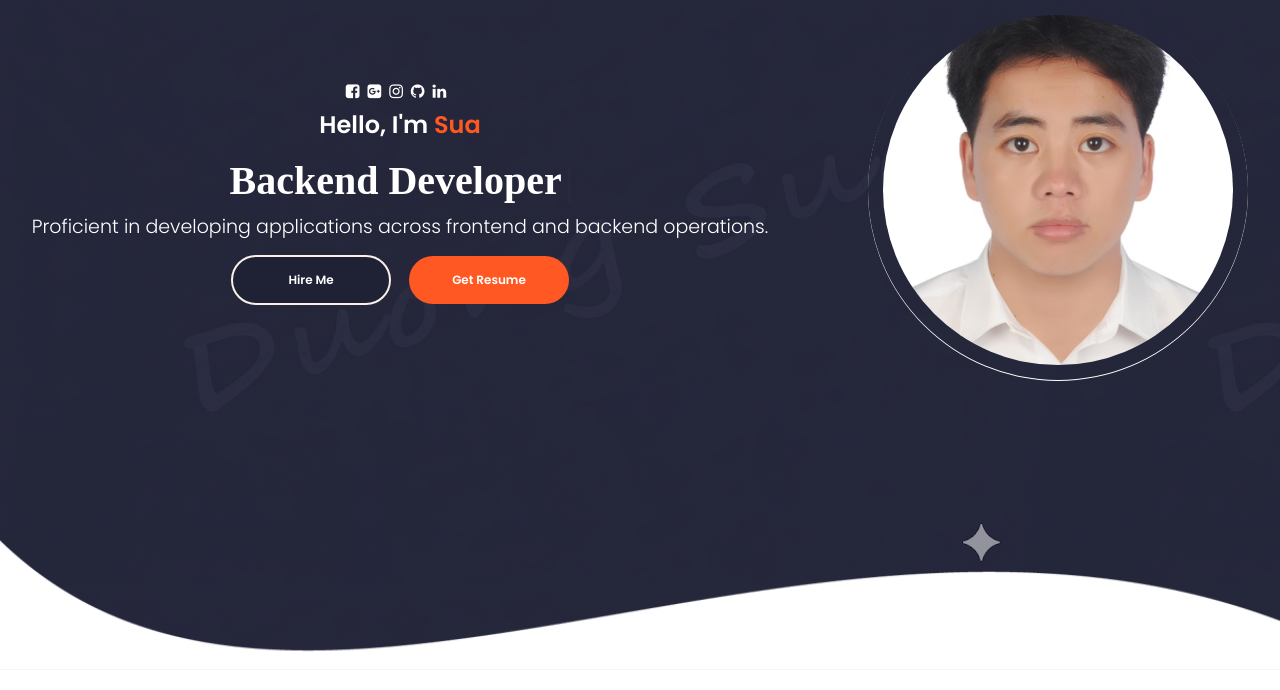
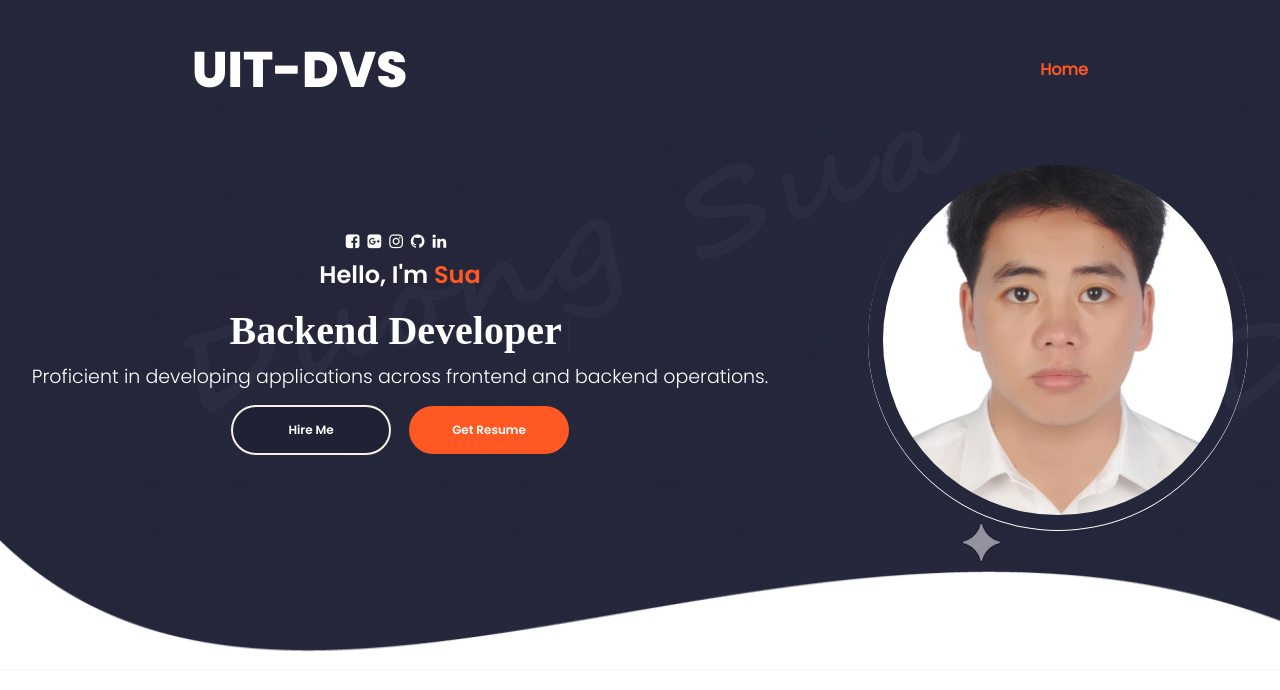
Before and after one commit to DuongVanSua/personal-website, a React (Create React App) app: page / in a window 1280 px wide. Shown: the top 690 px of the page. Built offline with nearby package versions, Linux system fonts and the light colour scheme; a web font is replaced by a local one.

Commit message:
add Header.js, add Header.css, add Animations.js, add commonUtils.js, add ScrollService.js

```diff
--- a/package.json
+++ b/package.json
@@ -3,6 +3,11 @@
   "version": "0.1.0",
   "private": true,
   "dependencies": {
+    "@fortawesome/fontawesome-svg-core": "^7.1.0",
+    "@fortawesome/free-brands-svg-icons": "^7.1.0",
+    "@fortawesome/free-regular-svg-icons": "^7.1.0",
+    "@fortawesome/free-solid-svg-icons": "^7.1.0",
+    "@fortawesome/react-fontawesome": "^3.1.0",
     "@testing-library/dom": "^10.4.1",
     "@testing-library/jest-dom": "^6.9.1",
     "@testing-library/react": "^16.3.0",
@@ -11,6 +16,7 @@
     "react-dom": "^19.2.0",
     "react-scripts": "5.0.1",
     "react-simple-typewriter": "^5.0.1",
+    "rxjs": "^7.8.2",
     "web-vitals": "^2.1.4"
   },
   "scripts": {
--- a/src/App.js
+++ b/src/App.js
@@ -1,11 +1,12 @@
 
 import './App.css';
-import Home from './PortfolioContainer/Home/Home';
+import PortfolioContainer from './PortfolioContainer/PortfolioContainer';
+
 
 function App() {
   return (
     <div className="App">
-     <Home/>
+     <PortfolioContainer/>
     </div>
   );
 }
--- /dev/null
+++ b/src/PortfolioContainer/Home/Header/Header.css
@@ -0,0 +1,103 @@
+.header-container {
+  display: flex;
+  justify-content: center;
+  height: 140px;
+  color: var(--white);
+}
+
+.header-parent {
+  display: flex;
+  align-items: center;
+  justify-content: space-between;
+  height: 100%;
+  width: 70%;
+  color: var(--white);
+}
+
+.header-logo {
+  font-size: 50px;
+  font-family: "Poppins ExtraBold";
+  color: var(--white);
+}
+
+.header-options {
+  display: flex;
+  align-items: center;
+}
+
+.header-option {
+  font-size: 16px;
+  cursor: pointer;
+  font-weight: 600;
+}
+
+.header-hamburger {
+  display: none;
+  color: var(--white);
+}
+
+.header-option-seperator {
+  margin: 0 50px 0 0;
+  color: var(--white);
+}
+
+.selected-header-option {
+  color: #ff5823;
+}
+
+@media only screen and (max-width: 1110px) {
+  .header-parent {
+    width: 80%;
+  }
+}
+
+@media only screen and (max-width: 970px) {
+  .header-hamburger {
+    display: block;
+  }
+
+  .header-parent {
+    width: 100%;
+    padding: 0 40px;
+    position: relative;
+  }
+
+  .header-options {
+    display: flex;
+    flex-direction: column;
+    position: absolute;
+    left: -100%;
+    top: 0px;
+    height: 100vh;
+    width: 100%;
+    justify-content: space-around;
+    background-color: #1f2235;
+    z-index: 1000;
+    opacity: 0.8;
+    transition: all 0.8s ease-out;
+  }
+
+  .header-option-seperator {
+    margin: 0;
+  }
+
+  .selected-header-option {
+    color: var(--white);
+  }
+
+  .header-option {
+    color: var(--white);
+  }
+
+  .header-hamburger-bars {
+    font-size: 30px;
+    cursor: pointer;
+    margin: 0px 10px;
+    color: var(--white);
+  }
+
+  .show-hamburger-options {
+    left: 0;
+    opacity: 1;
+  }
+}
--- /dev/null
+++ b/src/PortfolioContainer/Home/Header/Header.js
@@ -0,0 +1,86 @@
+import React, { useState, useEffect } from "react";
+import {
+  TOTAL_SCREENS,
+  GET_SCREEN_INDEX,
+} from "../../../utilities/commonUtils";
+import ScrollService from "../../../utilities/ScrollService";
+import { FontAwesomeIcon } from "@fortawesome/react-fontawesome";
+import { faBars } from "@fortawesome/free-solid-svg-icons";
+import './Header.css'
+
+export default function Header() {
+  const [selectedScreen, setSelectedScreen] = useState(0);
+  const [showHeaderOptions, setShowHeaderOptions] = useState(false);
+
+  const updateCurrentScreen = (currentScreen) => {
+    if (!currentScreen || !currentScreen.screenInView) return;
+    let screenIndex = GET_SCREEN_INDEX(currentScreen.screenInView);
+    if (screenIndex < 0) return;
+    setSelectedScreen(screenIndex);
+  };
+
+  useEffect(() => {
+    const subscription =
+      ScrollService.currentScreenBroadcaster.subscribe(updateCurrentScreen);
+    return () => subscription.unsubscribe();
+  }, []);
+
+  const switchScreen = (index, screen) => {
+    let screenComponent = document.getElementById(screen.screen_name);
+    if (!screenComponent) return;
+    screenComponent.scrollIntoView({ behavior: "smooth" });
+    setSelectedScreen(index);
+    setShowHeaderOptions(false);
+  };
+
+  const getHeaderOptionsClass = (index) => {
+    let classes = "header-option";
+    if (index < TOTAL_SCREENS.length - 1) classes += " header-option-seperator";
+    if (selectedScreen === index) classes += " selected-header-option";
+    return classes;
+  };
+
+  const getHeaderOptions = () => {
+    return TOTAL_SCREENS.map((screen, i) => (
+      <div
+        key={screen.screen_name}
+        className={getHeaderOptionsClass(i)}
+        onClick={() => switchScreen(i, screen)}
+      >
+        <span>{screen.screen_name}</span>
+      </div>
+    ));
+  };
+
+  return (
+    <div>
+      <div
+        className="header-container"
+        onClick={() => setShowHeaderOptions(!showHeaderOptions)}
+      >
+        <div className="header-parent">
+          <div
+            className="header-hamburger"
+            onClick={() => setShowHeaderOptions(!showHeaderOptions)}
+          >
+            <FontAwesomeIcon className="header-hamburger-bars" icon={faBars} />
+          </div>
+
+          <div className="header-logo">
+            <span>UIT-DVS</span>
+          </div>
+
+          <div
+            className={
+              showHeaderOptions
+                ? "header-options show-hamburger-options"
+                : "header-options"
+            }
+          >
+            {getHeaderOptions()}
+          </div>
+        </div>
+      </div>
+    </div>
+  );
+}
--- a/src/PortfolioContainer/Home/Home.js
+++ b/src/PortfolioContainer/Home/Home.js
@@ -1,4 +1,5 @@
 import React from "react";
+import Header from "./Header/Header";
 import Profile from "./Profile/Profile";
 import Footer from "./Footer/Footer";
 import './Home.css'
@@ -6,7 +7,8 @@ import './Home.css'
 export default function Home() {
   return (
     <div className="home-container">
-        <Profile/>
+        <Header />
+        <Profile />
         <Footer />
     </div>
   );
--- /dev/null
+++ b/src/PortfolioContainer/PortfolioContainer.js
@@ -0,0 +1,28 @@
+import React from "react";
+import { TOTAL_SCREENS } from "../utilities/commonUtils";
+
+export default function PortfolioContainer() {
+
+  const mapAllScreens = () => {
+    return TOTAL_SCREENS.map((screen) => {
+      if (screen.component) {
+        const ScreenComponent = screen.component;
+        return (
+          <ScreenComponent
+            screenName={screen.screen_name}
+            key={screen.screen_name}
+            id={screen.screen_name}
+          />
+        );
+      } else {
+        return <div key={screen.screen_name}></div>;
+      }
+    });
+  };
+
+  return (
+    <div className="portfolio-container">
+      {mapAllScreens()}
+    </div>
+  );
+}
--- /dev/null
+++ b/src/utilities/ScrollService.js
@@ -0,0 +1,72 @@
+import { TOTAL_SCREENS } from "./commonUtils";
+import { Subject } from "rxjs";
+
+export default class ScrollService {
+  static scrollHandler = new ScrollService();
+
+  static currentScreenBroadcaster = new Subject();
+  static currentScreenFadeIn = new Subject();
+
+  constructor() {
+    window.addEventListener("scroll", this.checkCurrentScreenUnderViewport);
+  }
+
+  scrollToHireMe = () => {
+    const contactMeScreen = document.getElementById("Contact Me");
+    if (!contactMeScreen) return;
+    contactMeScreen.scrollIntoView({ behavior: "smooth", block: "start" });
+  };
+
+  scrollToHome = () => {
+    const homeScreen = document.getElementById("Home");
+    if (!homeScreen) return;
+    homeScreen.scrollIntoView({ behavior: "smooth", block: "start" });
+  };
+
+  isElementInView = (elem, type) => {
+    if (!elem) return false;
+    const rec = elem.getBoundingClientRect();
+    const elementTop = rec.top;
+    const elementBottom = rec.bottom;
+
+    const partiallyVisible =
+      elementTop < window.innerHeight && elementBottom >= 0;
+    const completelyVisible =
+      elementTop >= 0 && elementBottom <= window.innerHeight;
+
+    switch (type) {
+      case "partial":
+        return partiallyVisible;
+      case "complete":
+        return completelyVisible;
+      default:
+        return false;
+    }
+  };
+
+  checkCurrentScreenUnderViewport = (event) => {
+    for (const screen of TOTAL_SCREENS) {
+      const screenFromDOM = document.getElementById(screen.screen_name);
+      if (!screenFromDOM) continue;
+
+      const fullVisible = this.isElementInView(screenFromDOM, "complete");
+      const partiallyVisible = this.isElementInView(screenFromDOM, "partial");
+
+      if (fullVisible || partiallyVisible) {
+        if (partiallyVisible && !screen.alreadyRendered) {
+          ScrollService.currentScreenFadeIn.next({
+            fadeInScreen: screen.screen_name,
+          });
+          screen.alreadyRendered = true;
+          break;
+        }
+        if (fullVisible) {
+          ScrollService.currentScreenBroadcaster.next({
+            screenInView: screen.screen_name,
+          });
+          break;
+        }
+      }
+    }
+  };
+}
--- /dev/null
+++ b/src/utilities/commonUtils.js
@@ -0,0 +1,16 @@
+import Home from "../PortfolioContainer/Home/Home";
+
+export const TOTAL_SCREENS = [
+  {
+    screen_name: "Home",
+    component: Home,
+  },
+];
+
+export const GET_SCREEN_INDEX = (screen_name) => {
+  if (!screen_name) return -1;
+  for (let i = 0; i < TOTAL_SCREENS.length; i++) {
+    if (TOTAL_SCREENS[i].screen_name === screen_name) return i;
+  }
+  return -1;
+};
```
Also changed, not shown: src/utilities/Animations.js (added, +13 -0 lines), 1 other file (tests, documents, lock files or other folders).
